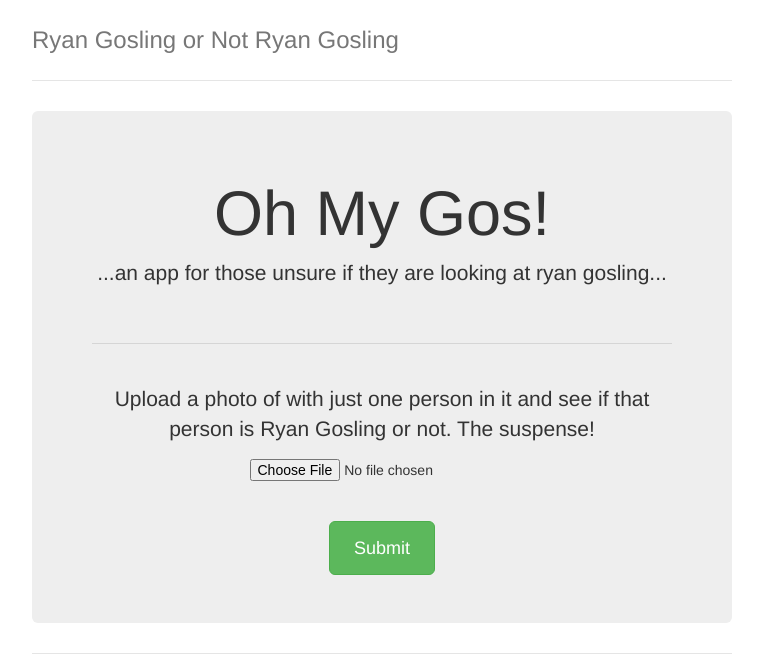
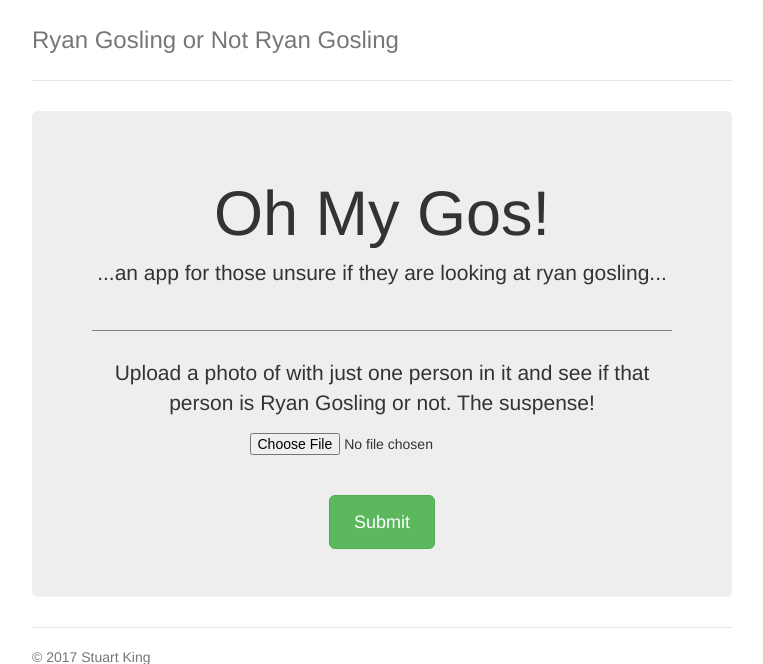
Before and after one commit to Stuart-D-King/oh_my_gos, a Flask app: page / in a window 1280 px wide. Shown: the top 664 px of the page, without its empty margins (258-1021 px from the left). Run offline with Flask 2, Linux system fonts and the light colour scheme; some libraries are stand-ins or nearby versions.

Commit message:
index.html update

```diff
--- a/web_app/templates/index.html
+++ b/web_app/templates/index.html
@@ -98,6 +98,16 @@
       /* Remove the bottom border on the jumbotron for visual effect */
       .jumbotron {
         border-bottom: 0;
+      }
+      hr {
+        display: block;
+        margin-top: 0.5em;
+        margin-bottom: 0.5em;
+        margin-left: auto;
+        margin-right: auto;
+        border-style: inset;
+        border-width: 5px
+        color: #000000;
       }
     }
     </style>
```
